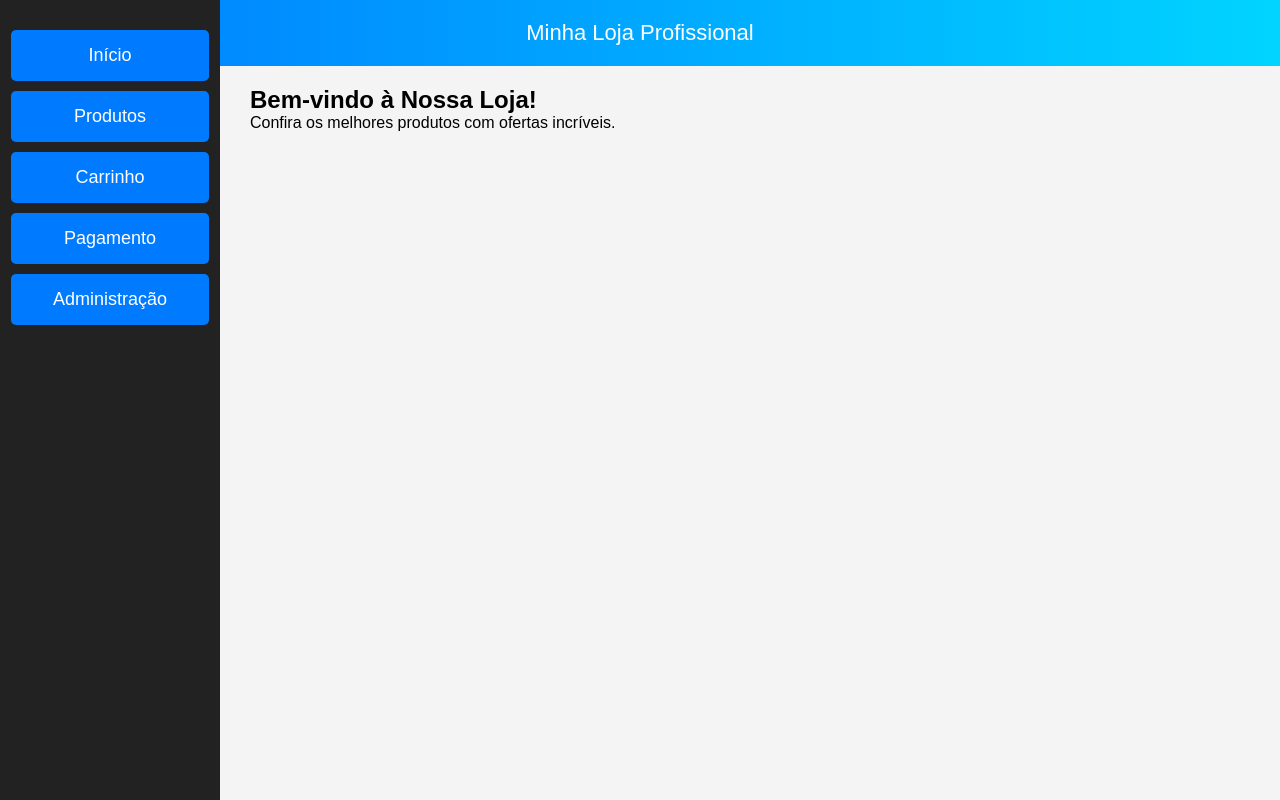
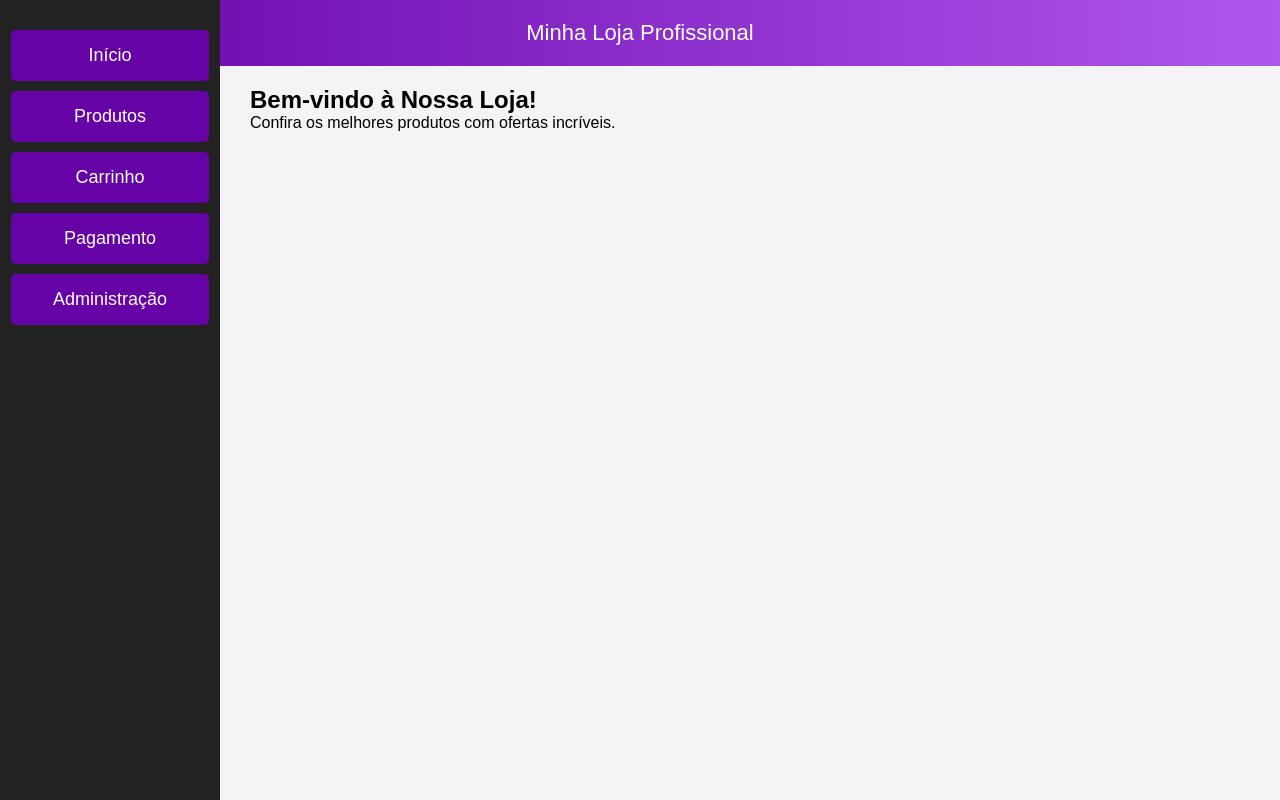
Before and after one commit to Anna-silva17/Loja, a plain HTML site: page index.html in a window 1280 px wide. Drawn offline with Linux system fonts and the light colour scheme.

Commit message:
Alterado as cores no css

```diff
--- a/style.css
+++ b/style.css
@@ -9,7 +9,7 @@
        }
        /* Cabeçalho */
        header {
-           background: linear-gradient(90deg, #007bff, #00d4ff);
+           background: linear-gradient(90deg, #6503a7, #af57ed);
            color: white;
            padding: 20px;
            text-align: center;
@@ -30,7 +30,7 @@
            width: 90%;
            margin: 10px auto;
            padding: 15px;
-           background: #007bff;
+           background: #6503a7;
            border: none;
            color: white;
            font-size: 18px;
@@ -39,7 +39,7 @@
            transition: 0.3s;
        }
        .menu button:hover {
-           background: #0056b3;
+           background: #8000b3;
        }
        /* Conteúdo */
        .content {
```
